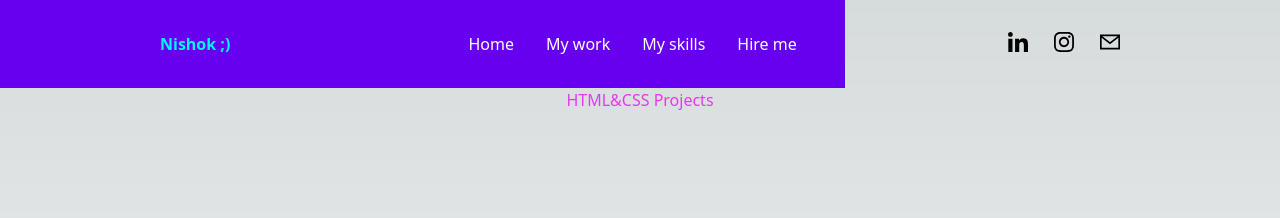
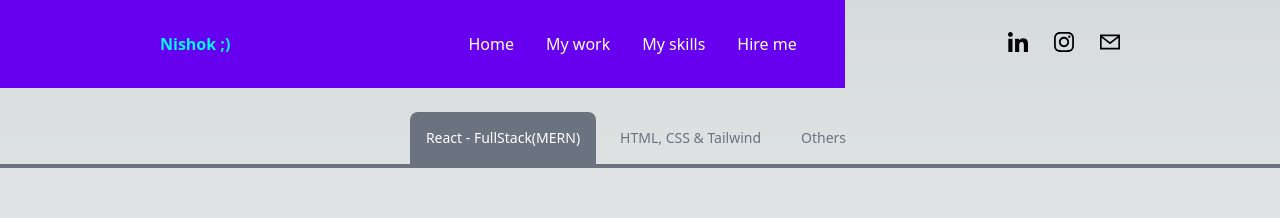
Before and after one commit to nishok19/portfolio, a Next.js app: page /mywork in a window 1280 px wide. Shown: the top 218 px of the page. Built offline with nearby package versions, Linux system fonts and the light colour scheme.

Commit message:
Added UI for Nav tabs in My work page

```diff
--- a/app/mywork/layout.js
+++ b/app/mywork/layout.js
@@ -1,5 +1,5 @@
 export const metadata = {
-  title: "Create Next App",
+  title: "My Work",
   description: "Generated by create next app",
 };
 
--- a/app/mywork/mywork.scss
+++ b/app/mywork/mywork.scss
@@ -1,8 +1,3 @@
-.myworks h1 {
-  text-align: center;
-  color: #e339ed;
-}
-
 //////////////////////
 .projectCard {
   display: flex;
--- a/app/mywork/page.js
+++ b/app/mywork/page.js
@@ -5,7 +5,7 @@ import Image from "next/image";
 import htmlprojects from "../../DataJson/htmlProjects";
 import Link from "next/link";
 import { Expo, gsap } from "gsap";
-import { useEffect } from "react";
+import { useEffect, useState } from "react";
 
 export default function MyWork() {
   let tl = gsap.timeline({ defaults: { ease: Expo.easeOut }, duration: 2 });
@@ -14,20 +14,79 @@ export default function MyWork() {
     tl.from(
       ".projectCard",
       { stagger: 0.5, opacity: 0, x: -100, duration: 2 },
-      "-=1"
+      "+=0.5"
     );
   }, []);
 
   return (
-    <div className="myworks">
-      <h1>HTML&CSS Projects</h1>
-
-      {htmlprojects.map((proj) => (
-        <ProjectCard project={proj} key={proj.name} />
-      ))}
-    </div>
+    <>
+      <TabNav />
+      <div className="myworks">
+        {htmlprojects.map((proj) => (
+          <ProjectCard project={proj} key={proj.name} />
+        ))}
+      </div>
+    </>
   );
 }
+
+const TabNav = () => {
+  const [selectedTab, setSelectedTab] = useState({
+    index: 0,
+    selectedStyle:
+      "inline-block bg-gray-500 text-white rounded-t-lg py-4 px-4 text-sm font-medium text-center",
+    unSelectedStyle:
+      "inline-block text-gray-500 hover:text-gray-600 hover:bg-gray-50 rounded-t-lg py-4 px-4 text-sm font-medium text-center",
+  });
+
+  const updateSelectedTab = (i) => {
+    setSelectedTab({ ...selectedTab, index: i });
+    console.log(selectedTab);
+  };
+
+  return (
+    <>
+      <ul className="flex flex-wrap mt-6 justify-center border-b-4 border-gray-500">
+        <li className="mr-2">
+          <button
+            onClick={() => updateSelectedTab(0)}
+            className={
+              selectedTab.index == 0
+                ? selectedTab.selectedStyle
+                : selectedTab.unSelectedStyle
+            }
+          >
+            React - FullStack(MERN)
+          </button>
+        </li>
+        <li className="mr-2">
+          <button
+            onClick={() => updateSelectedTab(1)}
+            className={
+              selectedTab.index === 1
+                ? selectedTab.selectedStyle
+                : selectedTab.unSelectedStyle
+            }
+          >
+            HTML, CSS & Tailwind
+          </button>
+        </li>
+        <li className="mr-2">
+          <button
+            onClick={() => updateSelectedTab(2)}
+            className={
+              selectedTab.index === 2
+                ? selectedTab.selectedStyle
+                : selectedTab.unSelectedStyle
+            }
+          >
+            Others
+          </button>
+        </li>
+      </ul>
+    </>
+  );
+};
 
 const ProjectCard = ({ project }) => {
   return (
```
